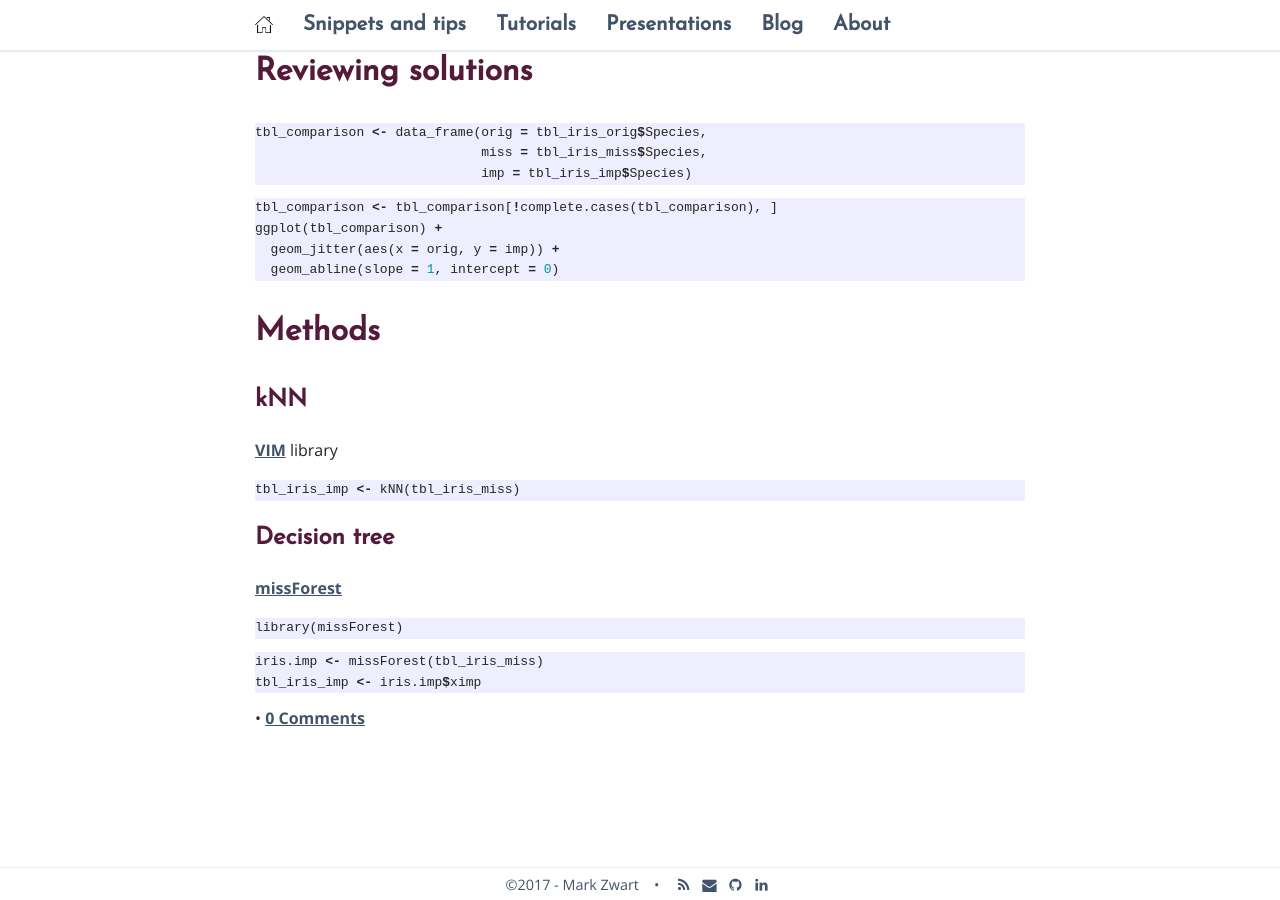
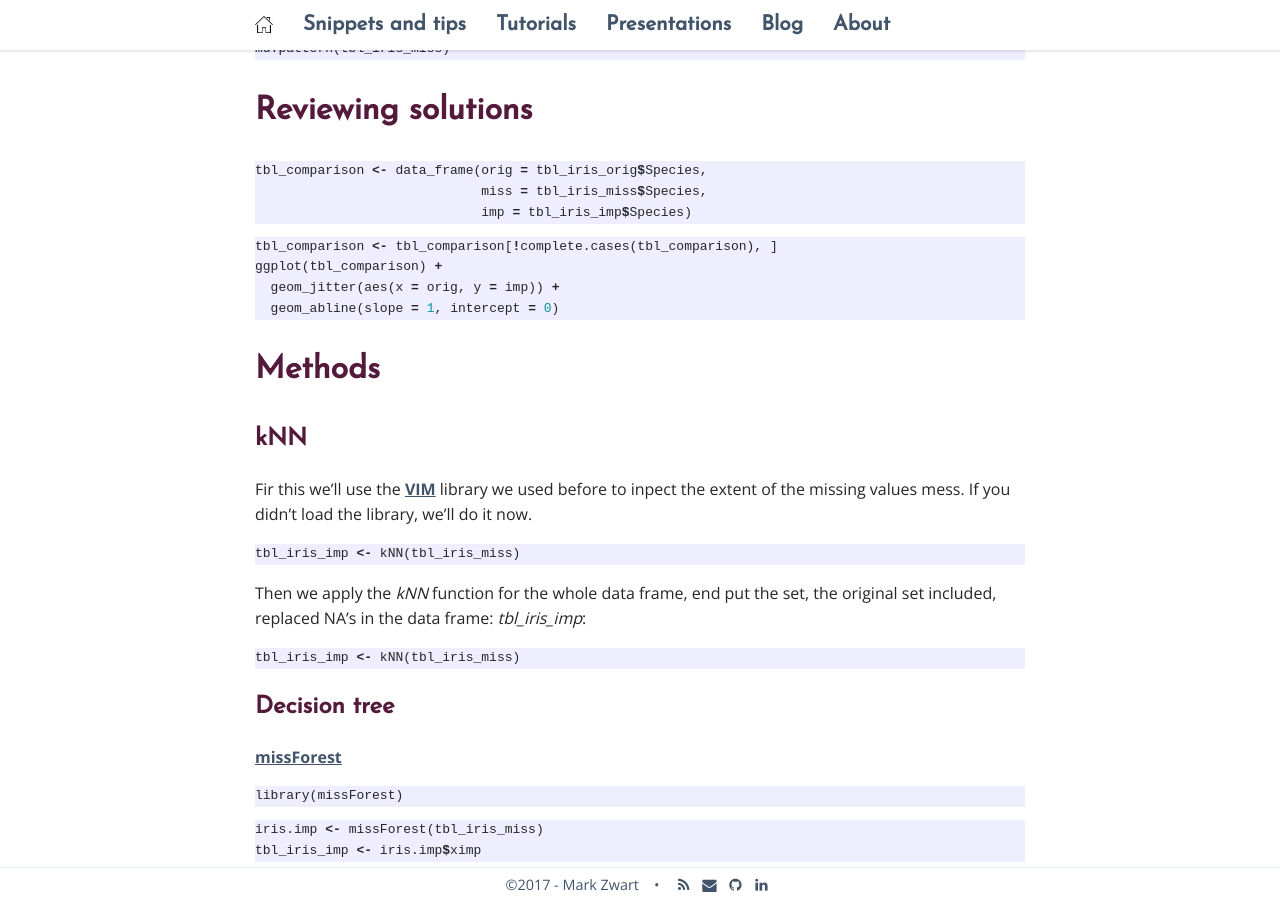
Before and after one commit to mark-me/mark-me.github.io, a Jekyll site: the page built from _pages/tutorials/impute-missings/impute-missings.md, in a window 1280 px wide and 900 px high, scrolled down 1620 px. Built offline with Jekyll 4.4.1, drawn with Linux system fonts in a browser that asks for light colours; nearby versions of some CDN libraries; comment, search, counter and statistics services are not loaded; some of the changed text lies outside the part shown.

Commit message:
Update impute-missings.md

````diff
--- a/_pages/tutorials/impute-missings/impute-missings.md
+++ b/_pages/tutorials/impute-missings/impute-missings.md
@@ -25,13 +25,15 @@
 
 # Visualize the mess
 
-Now to see what the extent is the missing data is I can use a plot function, _aggr_, from the **[VIM](https://www.rdocumentation.org/packages/VIM/versions/4.7.0/topics/VIM-package)** library.
+Now to see what the extent is the missing data is I can use a plot function, _aggr_, from the **[VIM](https://www.rdocumentation.org/packages/VIM/versions/4.7.0/topics/VIM-package)** library. So first we'll load that library.
 ```r
-library(VIM)
-mice_plot <- aggr(tbl_iris_miss, col=c('navyblue','yellow'),
-                  numbers=TRUE, sortVars=TRUE,
-                  labels=names(tbl_iris_miss), cex.axis=.7,
-                  gap=3, ylab=c("Missing data","Pattern"))
+tbl_iris_imp <- kNN(tbl_iris_miss)
+```
+```r
+mice_plot <- aggr(tbl_iris_miss, col = c("navyblue", "yellow"),
+                  numbers = TRUE, sortVars = TRUE,
+                  labels = names(tbl_iris_miss), cex.axis = .7,
+                  gap = 3, ylab = c("Missing data", "Pattern"))
 ```
 {:refdef: style="text-align: center;"}
 <a href="/_pages/tutorials/impute-missings/VIM-plot.png" target="_blank">
@@ -64,7 +66,12 @@
 
 ## kNN
 
-**[VIM](https://www.rdocumentation.org/packages/VIM/versions/4.7.0/topics/VIM-package)** library
+Fir this we'll use the **[VIM](https://www.rdocumentation.org/packages/VIM/versions/4.7.0/topics/VIM-package)** library we used before to inpect the extent of the missing values mess. If you didn't load the library, we'll do it now.
+```r
+tbl_iris_imp <- kNN(tbl_iris_miss)
+```
+
+Then we apply the _kNN_ function for the whole data frame, end put the set, the original set included, replaced NA's in the data frame: _tbl_iris_imp_:
 ```r
 tbl_iris_imp <- kNN(tbl_iris_miss)
 ```
````
